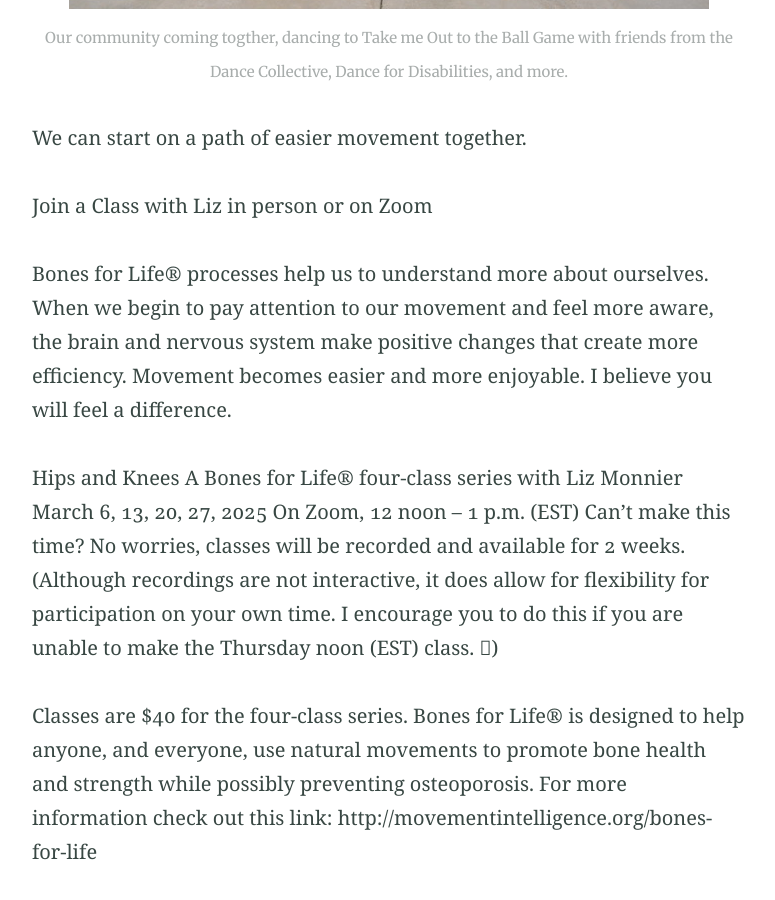
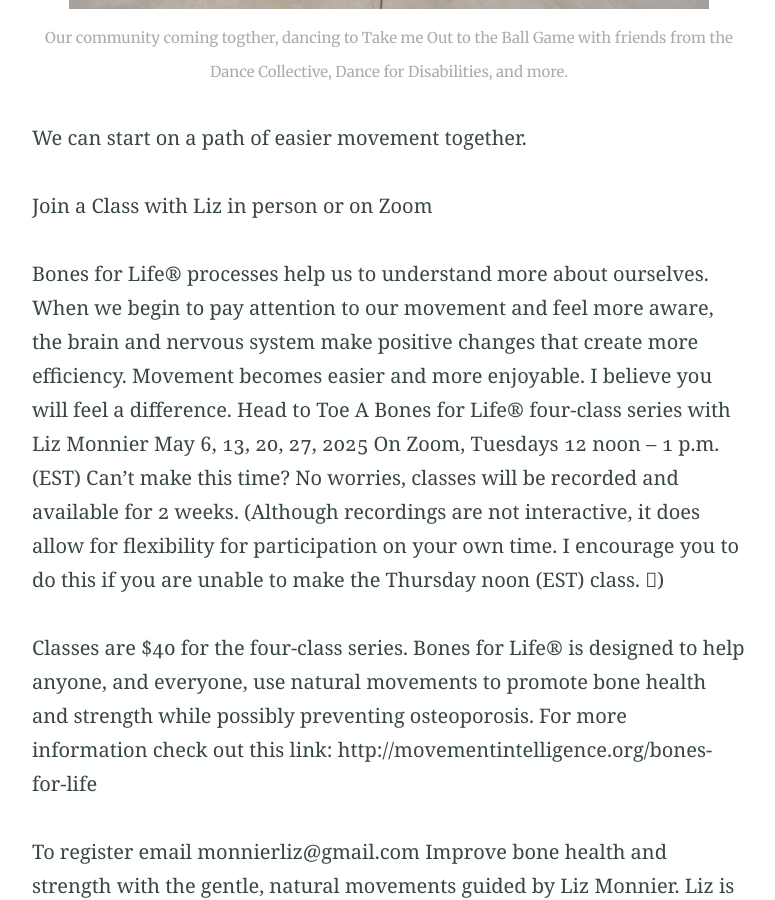
Before and after one commit to monnierliz/monnierliz.github.io, a Jekyll site: the page built from index.md, in a window 1280 px wide and 900 px high, scrolled down 2884 px. Shown: the whole window, without its empty margins (251-1026 px from the left). Built offline with Jekyll 4.4.1, drawn with Linux system fonts in a browser that asks for light colours; some of the changed text lies outside the part shown.

Commit message:
Update index.md
schedule changes

```diff
--- a/index.md
+++ b/index.md
@@ -45,11 +45,10 @@ We can start on a path of easier movement together.
 Join a Class with Liz in person or on Zoom
 
 Bones for Life® processes help us to understand more about ourselves. When we begin to pay attention to our movement and feel more aware, the brain and nervous system make positive changes that create more efficiency. Movement becomes easier and more enjoyable. I believe you will feel a difference.
-
-Hips and Knees
+Head to Toe
 A Bones for Life® four-class series with Liz Monnier
-March 6, 13, 20, 27, 2025
-On Zoom, 12 noon – 1 p.m. (EST)
+May 6, 13, 20, 27, 2025
+On Zoom, Tuesdays 12 noon – 1 p.m. (EST)
  Can’t make this time? No worries, classes will be recorded and available for 2 weeks.
 (Although recordings are not interactive, it does allow for flexibility for participation on your own time. I encourage you to do this if you are unable to make the Thursday noon (EST) class. )
 
@@ -70,9 +69,17 @@ Benefits from Bones for Life®:
 https://forms.gle/K6mNWwSemJ5dkFEq9
 
 **Other In Person Classes Available with Liz Monnier:**
+T’ai Chi for Posture and Balance with Liz Monnier
+at the Renaissance YMCA, 2323 Bowser Ave in Fort Wayne.
+Wednesdays and Fridays in May
+11:30 a.m. -12:30 p.m.
+(May 7, 9, 14, 16, 21, 23, 28 and 30)
+FREE, no registration required, drop-ins welcome!
+Using the principals of skeletal alignment and our relationship with gravity, this class will incorporate elements of gentle T’ai Chi movement patterns with Bones for Life® principles.  Students will experience user-friendly movements that invigorate energy, increase flexibility, balance and strength. Participants are welcome to do the class seated. No experience necessary!
+
 
 **T'ai Chi, Qigong®** in person at the Botanical Gardens, Fort Wayne, IN
-To be announced.
+Tuesdays 10 a.m. -11:00 a.m. June 3 - July 8. Call Fort Wayne Parks and Rec to register.
 
 **Dance for PD** (dance movement in chair for those with limited mobility)
 In Person at the Fort Wayne Dance Collective, 437 East Berry Street, Fort Wayne, IN 46802
```
